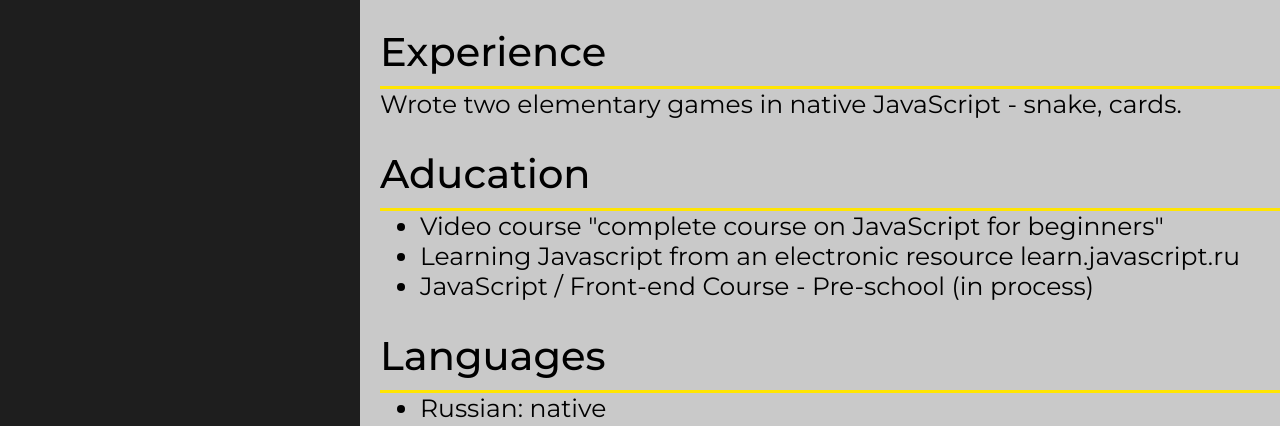
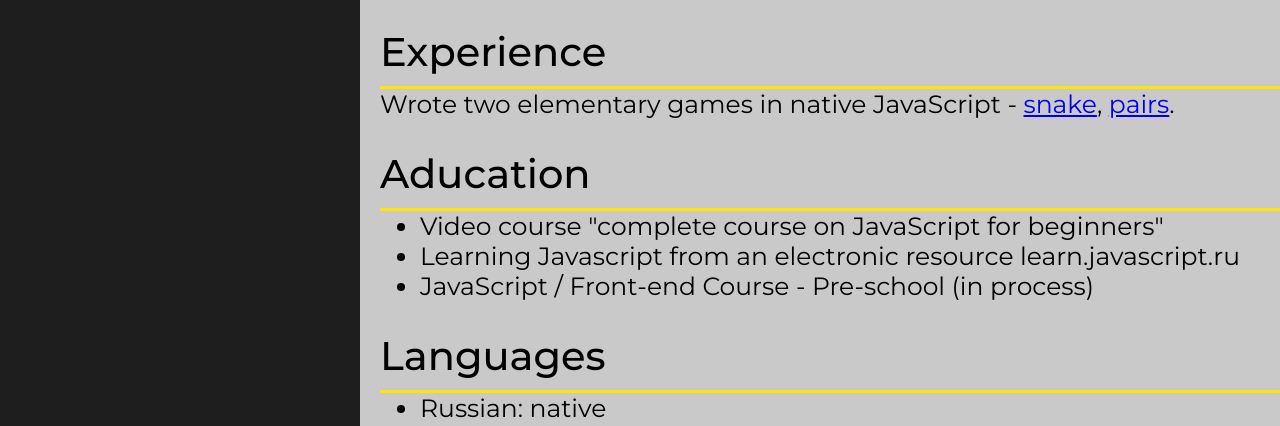
Before and after one commit to KravZZZ/rsschool-cv, a plain HTML site: page index.html in a window 1280 px wide. Shown: the part 1057-1483 px from the top of the page. Drawn offline with Linux system fonts and the light colour scheme.

Commit message:
fech: add name page, add lincs to progects

```diff
--- a/index.html
+++ b/index.html
@@ -3,7 +3,7 @@
 <head>
   <meta charset="UTF-8">
   <meta name="cv" content="width=device-width, initial-scale=1.0">
-  <title>Document</title>
+  <title>CV</title>
   <link rel="stylesheet" href="style.css">
 </head>
 <body>
@@ -122,7 +122,8 @@
         <section class="experience" id="experience">
           <h2 class="title-section title-right title-expirience">Experience</h2>
           <p>
-            Wrote two elementary games in native JavaScript - snake, cards.
+            Wrote two elementary games in native JavaScript - <a href="https://kravzzz.github.io/snake/"
+            target="_blank">snake</a>, <a href="https://kravzzz.github.io/pairs-game/" target="_blank">pairs</a>.
           </p>
         </section>
         <section class="aducation" id="aducation">
```
